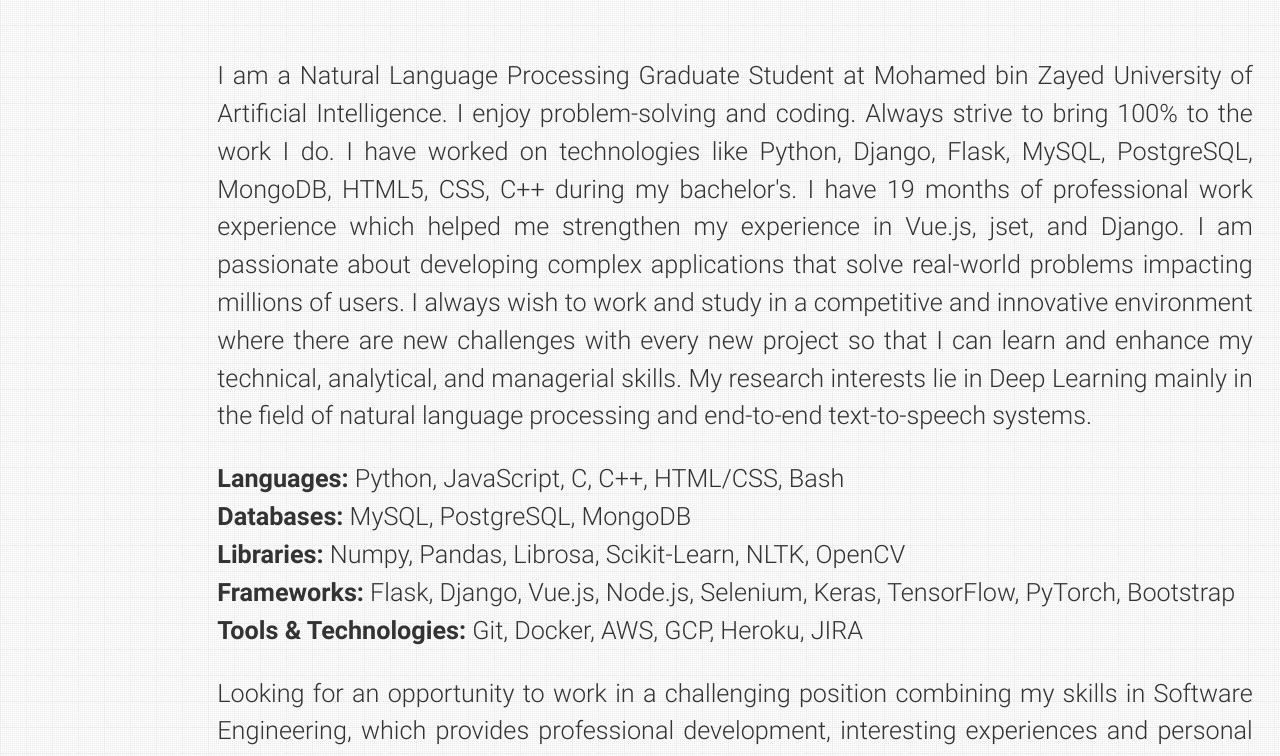
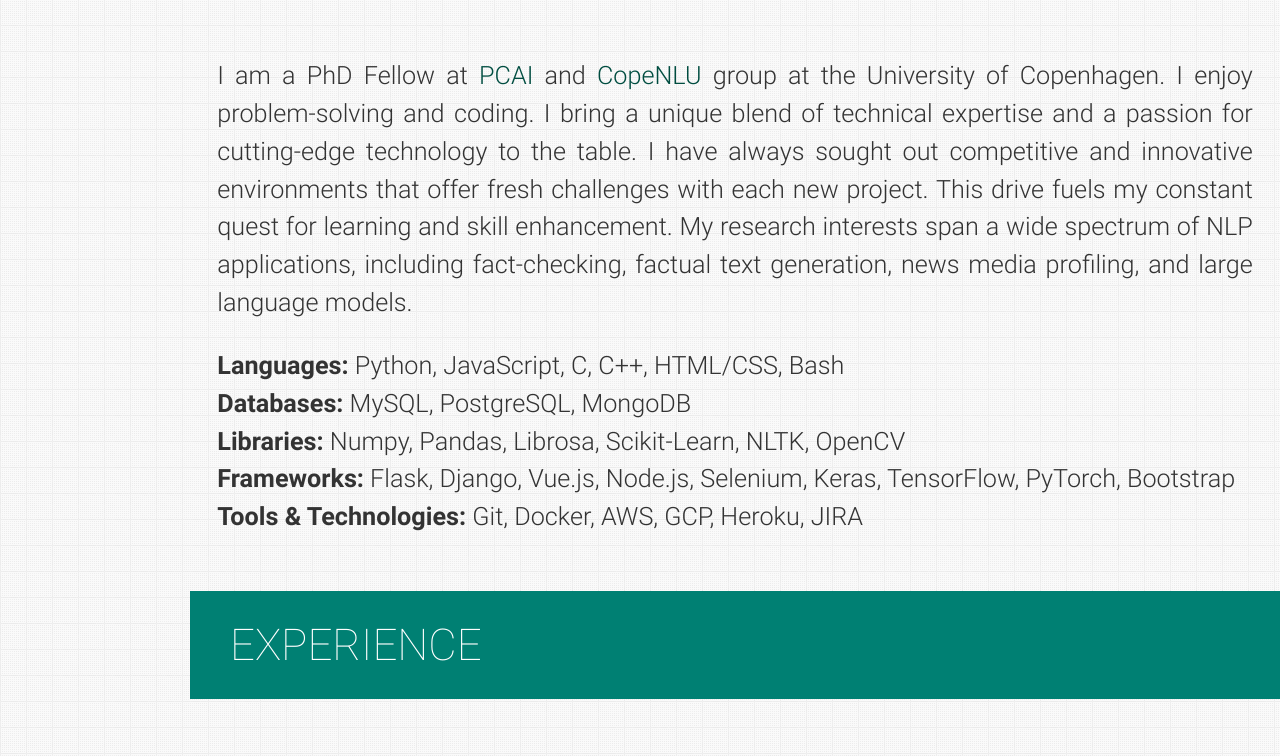
Before and after one commit to zainmujahid/zainmujahid.github.io, a plain HTML site: page index.html in a window 1280 px wide. Shown: the part 911-1667 px from the top of the page. Drawn offline with nearby package versions, Linux system fonts and the light colour scheme.

Commit message:
intro update

```diff
--- a/index.html
+++ b/index.html
@@ -200,10 +200,7 @@
       <h3 class="page-title white-text teal">About</h3>
       <div class="container flow-text">
         <p align="justify">
-          I am a Natural Language Processing Graduate Student at Mohamed bin Zayed University of Artificial Intelligence. I enjoy problem-solving and coding. Always strive to bring 100% to the work I do. I have worked on technologies like Python, Django, Flask, MySQL, PostgreSQL, MongoDB, HTML5, CSS, C++ during my bachelor's. I have 19 months of professional work experience which helped me strengthen my experience in Vue.js, jset, and Django.
-          I am passionate about developing complex applications that solve real-world problems impacting millions of users. I always wish to work and study in a competitive and innovative environment where there are new challenges with every new project so that I can learn and enhance my
-          technical, analytical, and managerial skills. My research interests lie in Deep Learning mainly in the field of natural language
-          processing and end-to-end text-to-speech systems.
+          I am a PhD Fellow at <a href="https://www.aicentre.dk/" target="_blank">PCAI</a> and <a href="https://www.copenlu.com/" target="_blank">CopeNLU</a> group at the University of Copenhagen. I enjoy problem-solving and coding. I bring a unique blend of technical expertise and a passion for cutting-edge technology to the table. I have always sought out competitive and innovative environments that offer fresh challenges with each new project. This drive fuels my constant quest for learning and skill enhancement. My research interests span a wide spectrum of NLP applications, including fact-checking, factual text generation, news media profiling, and large language models.
         </p>
         <p>
           <ul>
@@ -216,9 +213,9 @@
 
         </p>
 
-        <p align="justify">
+        <!-- <p align="justify">
           Looking for an opportunity to work in a challenging position combining my skills in Software Engineering, which provides professional development, interesting experiences and personal growth.
-        </p>
+        </p> -->
       </div>
     </section>
 
```
